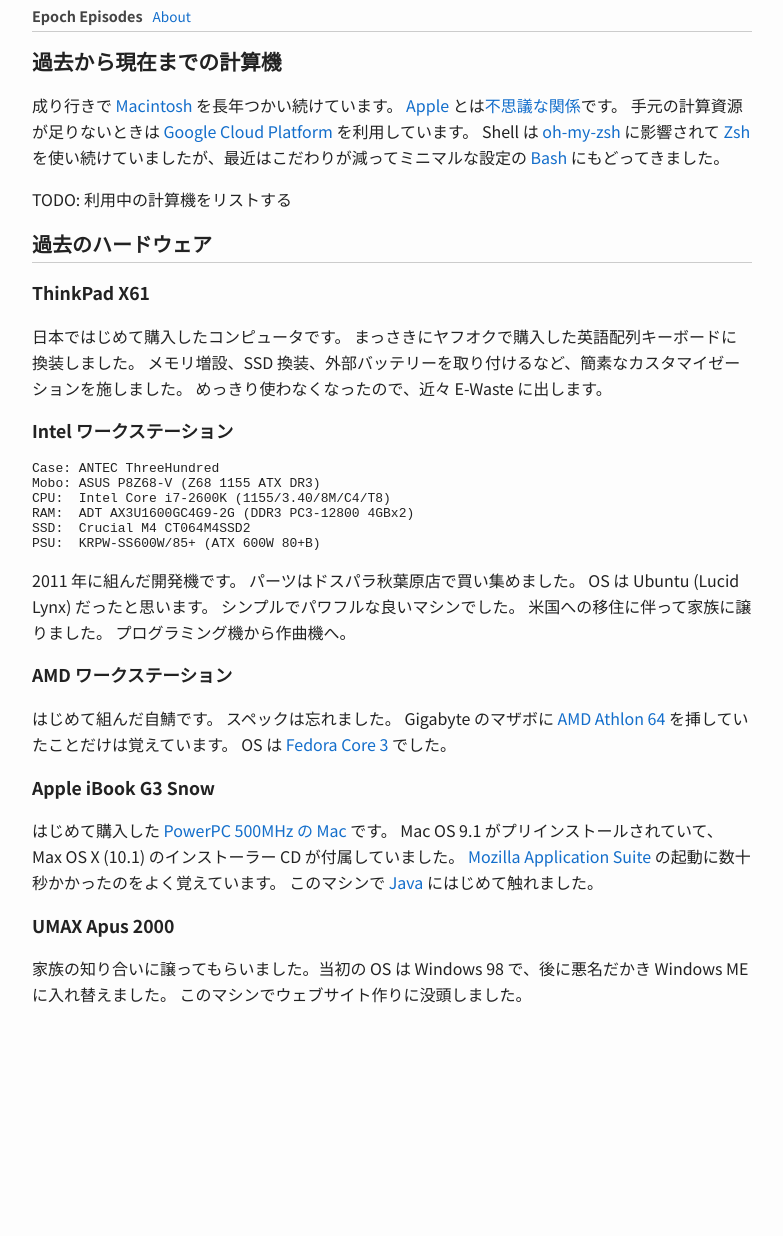
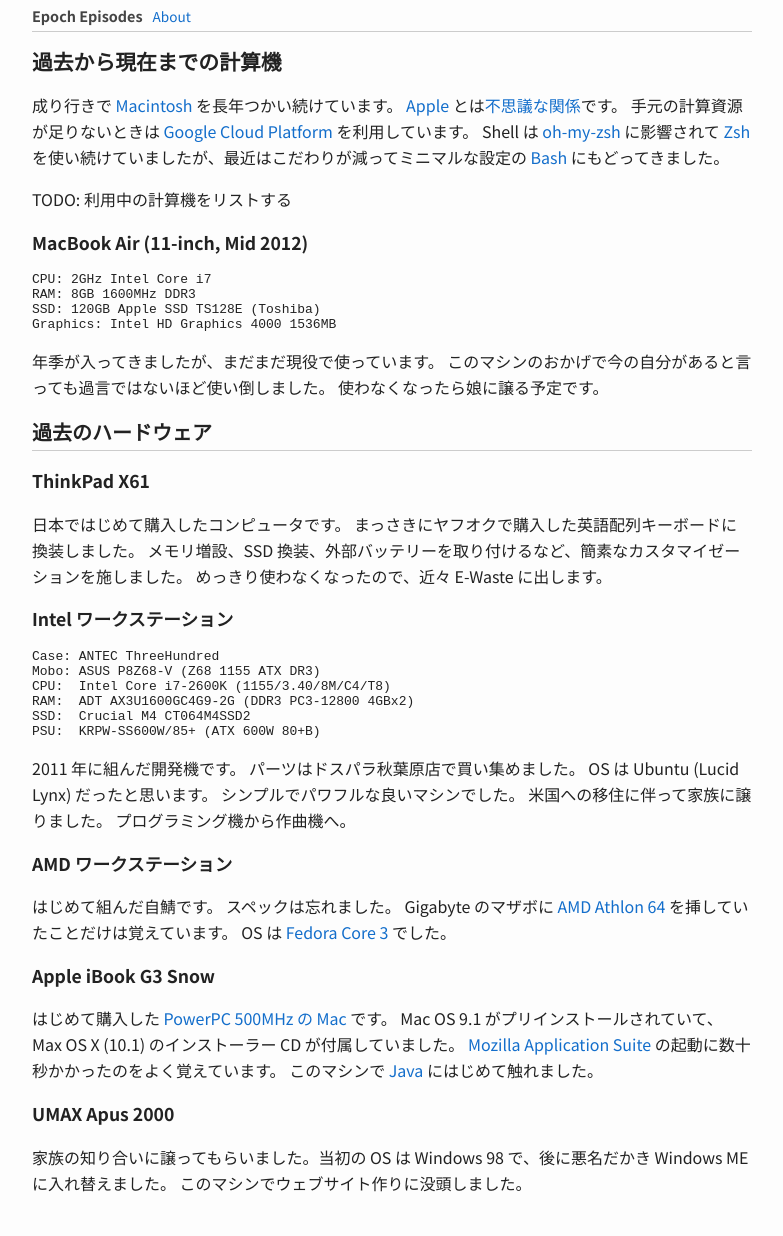
Before and after one commit to toru/ep.torumk.com, a Jekyll site: the page built from _pages/computers.md, in a window 1280 px wide. Shown: the whole page, without its empty margins (248-1031 px from the left). Built offline with Jekyll 4.4.1, drawn with Linux system fonts in a browser that asks for light colours; before the commit the page ends 1047 px from its top, so only the background shows below that.

Commit message:
pages: add a section on macbook air 11-inch

````diff
--- a/_pages/computers.md
+++ b/_pages/computers.md
@@ -11,6 +11,19 @@
 Shell は [oh-my-zsh](https://ohmyz.sh/) に影響されて [Zsh](https://ja.wikipedia.org/wiki/Z_Shell) を使い続けていましたが、最近はこだわりが減ってミニマルな設定の [Bash](https://ja.wikipedia.org/wiki/Bash) にもどってきました。
 
 TODO: 利用中の計算機をリストする
+
+### MacBook Air (11-inch, Mid 2012)
+
+```spec
+CPU: 2GHz Intel Core i7
+RAM: 8GB 1600MHz DDR3
+SSD: 120GB Apple SSD TS128E (Toshiba)
+Graphics: Intel HD Graphics 4000 1536MB
+```
+
+年季が入ってきましたが、まだまだ現役で使っています。
+このマシンのおかげで今の自分があると言っても過言ではないほど使い倒しました。
+使わなくなったら娘に譲る予定です。
 
 ## 過去のハードウェア
 
````
